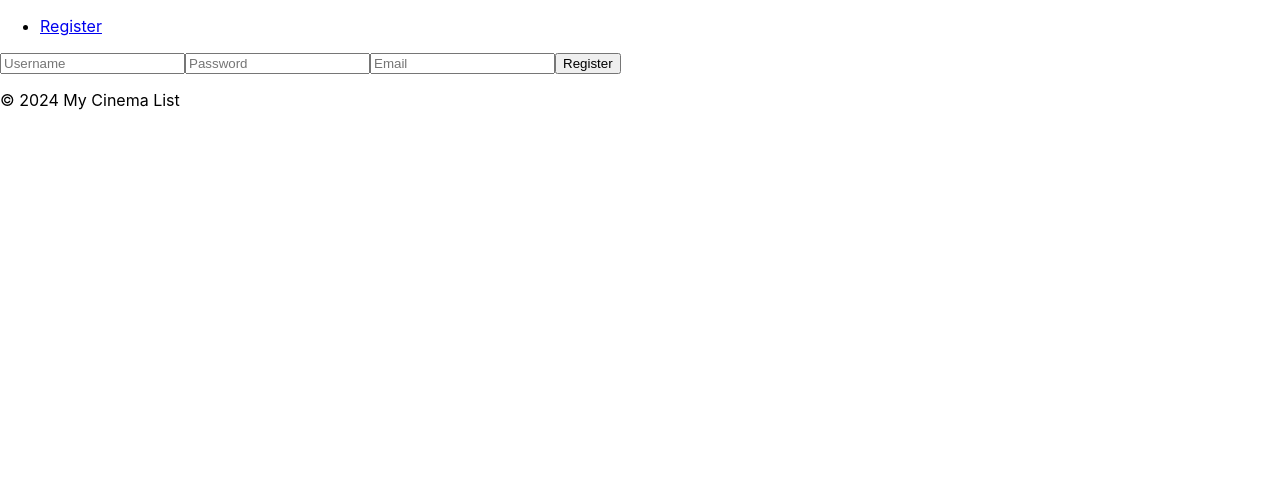
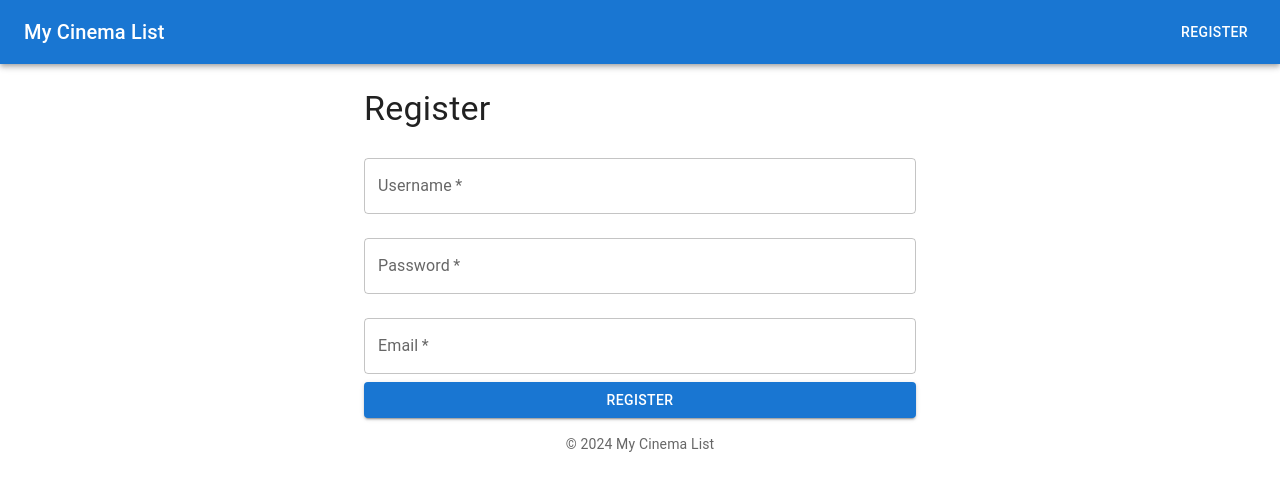
Before and after one commit to mrsbluerose/mycinemalist-frontend-app, a React (Create React App) app: page /register in a window 1280 px wide. Shown: the top 490 px of the page. Built offline with nearby package versions, Linux system fonts and the light colour scheme.

Commit message:
adds MaterialUI to the frontend

```diff
--- a/package.json
+++ b/package.json
@@ -3,6 +3,9 @@
   "version": "0.1.0",
   "private": true,
   "dependencies": {
+    "@emotion/react": "^11.11.4",
+    "@emotion/styled": "^11.11.5",
+    "@mui/material": "^5.16.1",
     "@testing-library/jest-dom": "^5.14.1",
     "@testing-library/react": "^13.0.0",
     "@testing-library/user-event": "^13.2.1",
--- a/src/App.js
+++ b/src/App.js
@@ -1,5 +1,7 @@
 import React, { useState, useEffect } from 'react';
 import { BrowserRouter as Router, Route, Routes, Navigate } from 'react-router-dom';
+import { ThemeProvider, createTheme } from '@mui/material/styles';
+import { AppBar, Toolbar, Typography, Container, CssBaseline } from '@mui/material';
 import Header from './components/Header';
 import Footer from './components/Footer';
 import HomePage from './pages/HomePage';
@@ -9,8 +11,15 @@ import Register from './components/Register';
 import PrivateRoute from './components/PrivateRoute';
 import axios from 'axios';
 
+const theme = createTheme({
+  palette: {
+    primary: {
+      main: '#1976d2',
+    },
+  },
+});
+
 function App() {
-  // Clear localStorage on application start
   useEffect(() => {
     localStorage.removeItem('jwt_token');
   }, []);
@@ -44,9 +53,11 @@ function App() {
   }, []);
 
   return (
+    <ThemeProvider theme={theme}>
+      <CssBaseline />
       <Router>
-      <div className="App">
         <Header isAuthenticated={isAuthenticated} handleLogout={handleLogout} />
+        <Container>
           <Routes>
             <Route path="/" element={isAuthenticated ? <HomePage /> : <Navigate to="/login" />} />
             <Route path="/login" element={<Login setIsAuthenticated={setIsAuthenticated} />} />
@@ -55,8 +66,9 @@ function App() {
             <Route path="/home" element={<PrivateRoute><HomePage /></PrivateRoute>} />
           </Routes>
           <Footer />
-      </div>
+        </Container>
       </Router>
+    </ThemeProvider>
   );
 }
 
--- a/src/components/Footer.js
+++ b/src/components/Footer.js
@@ -1,10 +1,13 @@
 import React from 'react';
+import { Box, Typography } from '@mui/material';
 
 const Footer = () => {
   return (
-    <footer>
-      <p>&copy; 2024 My Cinema List</p>
-    </footer>
+    <Box component="footer" sx={{ py: 2, textAlign: 'center' }}>
+      <Typography variant="body2" color="textSecondary">
+        &copy; 2024 My Cinema List
+      </Typography>
+    </Box>
   );
 };
 
--- a/src/components/Header.js
+++ b/src/components/Header.js
@@ -1,23 +1,25 @@
 import React from 'react';
 import { Link } from 'react-router-dom';
+import { AppBar, Toolbar, Button, Typography } from '@mui/material';
 
 const Header = ({ isAuthenticated, handleLogout }) => {
   return (
-    <header>
-      <nav>
-        <ul>
-          {isAuthenticated ? (
-            <>
-              <li><Link to="/">Home</Link></li>
-              <li><Link to="/profile">Profile</Link></li>
-              <li><button onClick={handleLogout}>Logout</button></li>
-            </>
-          ) : (
-            <li><Link to="/register">Register</Link></li>
-          )}
-        </ul>
-      </nav>
-    </header>
+    <AppBar position="static">
+      <Toolbar>
+        <Typography variant="h6" style={{ flexGrow: 1 }}>
+          My Cinema List
+        </Typography>
+        {isAuthenticated ? (
+          <>
+            <Button color="inherit" component={Link} to="/">Home</Button>
+            <Button color="inherit" component={Link} to="/profile">Profile</Button>
+            <Button color="inherit" onClick={handleLogout}>Logout</Button>
+          </>
+        ) : (
+          <Button color="inherit" component={Link} to="/register">Register</Button>
+        )}
+      </Toolbar>
+    </AppBar>
   );
 };
 
--- a/src/components/Login.js
+++ b/src/components/Login.js
@@ -1,45 +1,55 @@
 import React, { useState } from 'react';
 import axios from 'axios';
 import { useNavigate } from 'react-router-dom';
+import { TextField, Button, Container, Box, Typography, Alert } from '@mui/material';
 
 const Login = ({ setIsAuthenticated }) => {
   const [username, setUsername] = useState('');
   const [password, setPassword] = useState('');
+  const [error, setError] = useState(null);
   const navigate = useNavigate();
 
   const handleLogin = async (e) => {
     e.preventDefault();
     try {
-      console.log('Sending login request...');
       const response = await axios.post('/auth/login', { username, password });
-      console.log('Login response:', response);
       localStorage.setItem('jwt_token', response.data.token);
       setIsAuthenticated(true); // Update authentication state
       navigate('/'); // Redirect to the homepage after successful login
     } catch (error) {
-      console.error('Login failed', error);
-      alert('Login failed. Please check your credentials and try again.');
+      setError('Login failed. Please check your credentials and try again.');
     }
   };
 
   return (
-    <form onSubmit={handleLogin}>
-      <input
-        type="text"
+    <Container maxWidth="sm">
+      <Box component="form" onSubmit={handleLogin} sx={{ mt: 3 }}>
+        <Typography variant="h4" gutterBottom>Login</Typography>
+        {error && <Alert severity="error">{error}</Alert>}
+        <TextField
+          label="Username"
+          variant="outlined"
+          fullWidth
+          margin="normal"
           value={username}
           onChange={(e) => setUsername(e.target.value)}
-        placeholder="Username"
           required
         />
-      <input
+        <TextField
+          label="Password"
           type="password"
+          variant="outlined"
+          fullWidth
+          margin="normal"
           value={password}
           onChange={(e) => setPassword(e.target.value)}
-        placeholder="Password"
           required
         />
-      <button type="submit">Login</button>
-    </form>
+        <Button type="submit" variant="contained" color="primary" fullWidth>
+          Login
+        </Button>
+      </Box>
+    </Container>
   );
 };
 
--- a/src/components/Register.js
+++ b/src/components/Register.js
@@ -1,11 +1,13 @@
 import React, { useState } from 'react';
 import axios from 'axios';
 import { useNavigate } from 'react-router-dom';
+import { TextField, Button, Container, Box, Typography, Alert } from '@mui/material';
 
 const Register = () => {
   const [username, setUsername] = useState('');
   const [password, setPassword] = useState('');
   const [email, setEmail] = useState('');
+  const [error, setError] = useState(null);
   const navigate = useNavigate();
 
   const handleRegister = async (e) => {
@@ -15,34 +17,49 @@ const Register = () => {
       navigate('/login'); // Redirect to the login page after successful registration
     } catch (error) {
       console.error('Registration failed:', error);
+      setError('Registration failed. Please try again.');
     }
   };
 
   return (
-    <form onSubmit={handleRegister}>
-      <input
-        type="text"
+    <Container maxWidth="sm">
+      <Box component="form" onSubmit={handleRegister} sx={{ mt: 3 }}>
+        <Typography variant="h4" gutterBottom>Register</Typography>
+        {error && <Alert severity="error">{error}</Alert>}
+        <TextField
+          label="Username"
+          variant="outlined"
+          fullWidth
+          margin="normal"
           value={username}
           onChange={(e) => setUsername(e.target.value)}
-        placeholder="Username"
           required
         />
-      <input
+        <TextField
+          label="Password"
           type="password"
+          variant="outlined"
+          fullWidth
+          margin="normal"
           value={password}
           onChange={(e) => setPassword(e.target.value)}
-        placeholder="Password"
           required
         />
-      <input
+        <TextField
+          label="Email"
           type="email"
+          variant="outlined"
+          fullWidth
+          margin="normal"
           value={email}
           onChange={(e) => setEmail(e.target.value)}
-        placeholder="Email"
           required
         />
-      <button type="submit">Register</button>
-    </form>
+        <Button type="submit" variant="contained" color="primary" fullWidth>
+          Register
+        </Button>
+      </Box>
+    </Container>
   );
 };
 
--- a/src/components/UserProfile.js
+++ b/src/components/UserProfile.js
@@ -1,4 +1,5 @@
 import React from 'react';
+import { Box, Typography, Paper } from '@mui/material';
 
 const UserProfile = () => {
   // Replace with actual user data
@@ -8,11 +9,15 @@ const UserProfile = () => {
   };
 
   return (
-    <div>
-      <h2>User Profile</h2>
-      <p>Username: {user.username}</p>
-      <p>Email: {user.email}</p>
-    </div>
+    <Box sx={{ mt: 3 }}>
+      <Typography variant="h4" gutterBottom>User Profile</Typography>
+      <Paper elevation={3} sx={{ p: 2 }}>
+        <Typography variant="h6">Username</Typography>
+        <Typography variant="body1" gutterBottom>{user.username}</Typography>
+        <Typography variant="h6">Email</Typography>
+        <Typography variant="body1">{user.email}</Typography>
+      </Paper>
+    </Box>
   );
 };
 
```
Also changed, not shown: src/components/AddMovieForm.js (+13 -7 lines), src/components/MovieItem.js (+16 -4 lines), src/components/MovieList.js (+9 -6 lines), src/components/MovieListManager.js (+13 -9 lines), 1 other file (tests, documents, lock files or other folders). Lines whose indentation alone changed are shown as unchanged.
